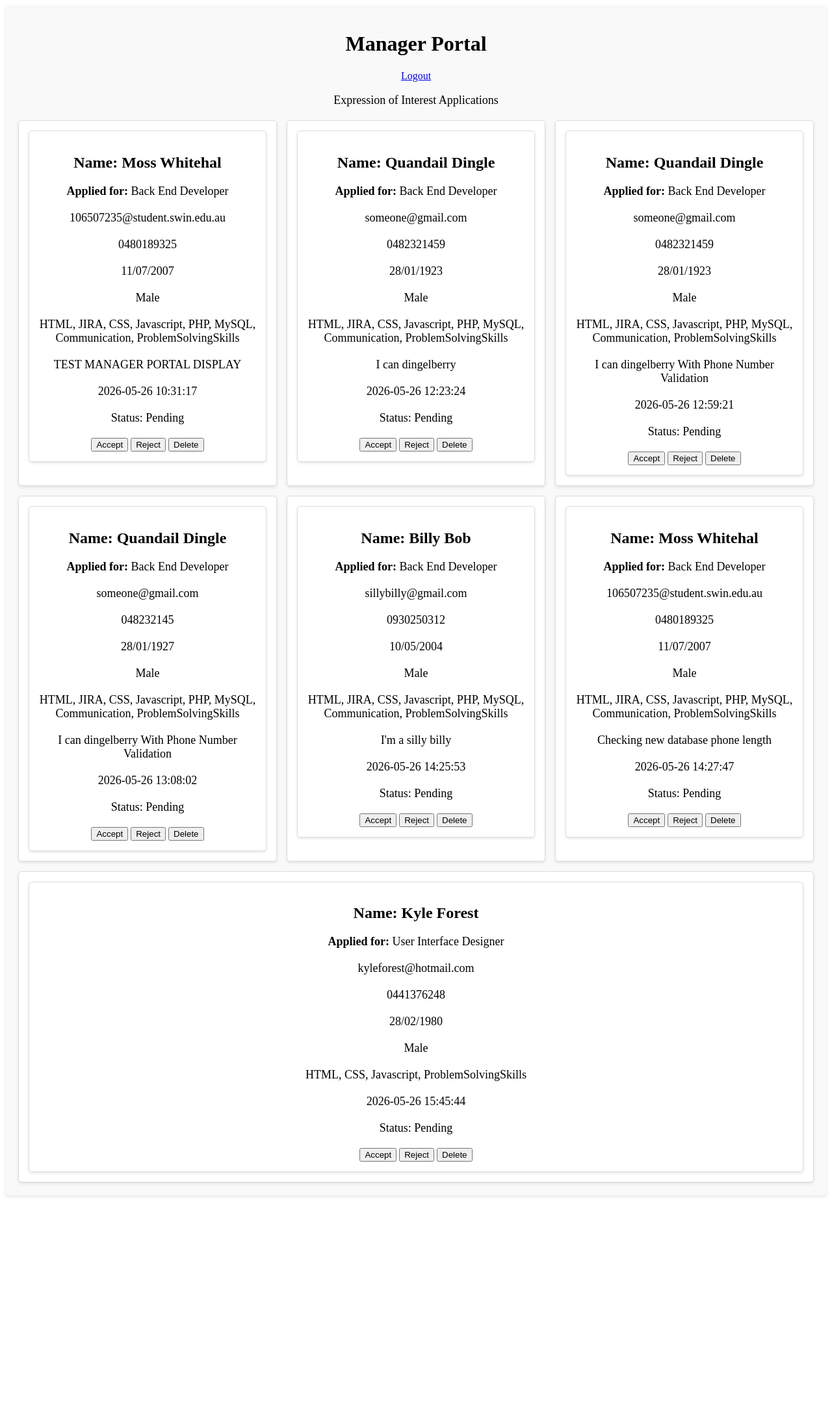
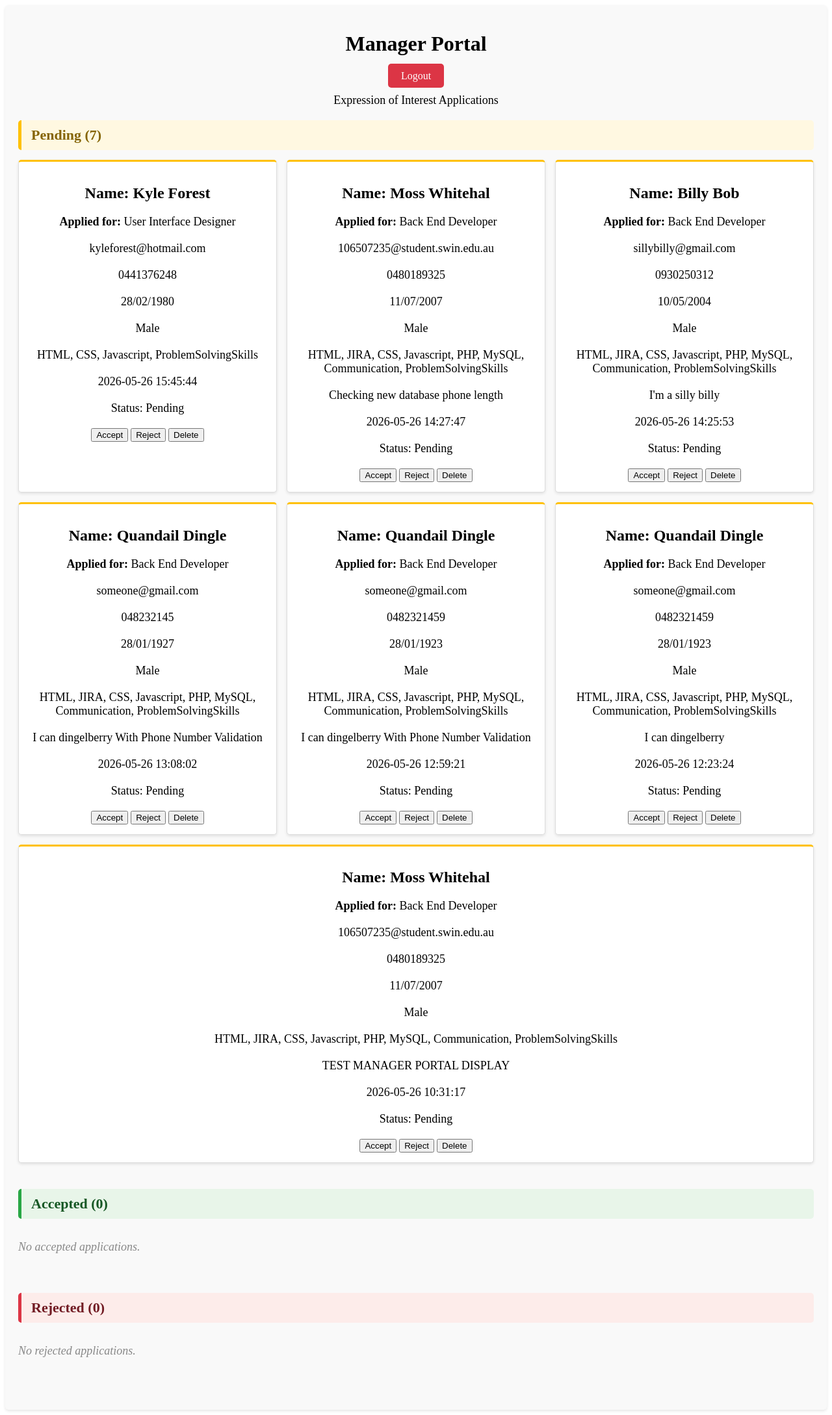
Before and after one commit to Reave2323/WTPGroup05Part2, a PHP site: page /WTP/manage.php in a window 1280 px wide. Shown: the whole page at 65% size. Before the commit the page ends 1842 px from the top, so only its background shows below. Run offline with PHP 8.4, Linux system fonts and the light colour scheme; a user stored in the database is signed in; data comes from the database, SQL or seed files in the repository; data that the repository does not hold is empty.

Commit message:
Seperated applications by status | added styling to manage.php sections

```diff
--- a/manage.php
+++ b/manage.php
@@ -26,8 +26,27 @@ if ($_SERVER['REQUEST_METHOD'] === 'POST' && isset($_POST['action']) && isset($_
     }
 }
 
-$query = "SELECT * FROM eoi";
+$query = "SELECT * FROM eoi ORDER BY post_date DESC";
 $applications = mysqli_query($conn, $query);
+
+// Separate applications by status
+$pending = [];
+$accepted = [];
+$rejected = [];
+
+while ($row = mysqli_fetch_assoc($applications)) {
+    $jobQuery = "SELECT job_name FROM jobslisting WHERE reference_number = " . $row['reference_number'];
+    $jobResult = mysqli_query($conn, $jobQuery);
+    $job = mysqli_fetch_assoc($jobResult);
+    $row['job_name'] = $job ? $job['job_name'] : 'Unknown';
+
+    if ($row['Status'] == 1)
+        $pending[] = $row;
+    else if ($row['Status'] == 2)
+        $accepted[] = $row;
+    else if ($row['Status'] == 3)
+        $rejected[] = $row;
+}
 
 ?>
 
@@ -50,78 +69,92 @@ $applications = mysqli_query($conn, $query);
                 <a href="logout.php" class="logout-button">Logout</a>
             </div>
             <p>Expression of Interest Applications</p>
-            <div class="applications-container">
-                <?php
-                while ($row = mysqli_fetch_assoc($applications)) {
-                    if ($row["Status"] == 1) {
-                        echo "<div class='application-card pending'>";
-                        echo "<div class='application-card'>";
-                        echo "<h2> Name: " . htmlspecialchars($row['fname']) . " " . htmlspecialchars($row['lname']) . "</h2>";
-                        $query = "SELECT job_name FROM jobslisting WHERE reference_number = " . $row['reference_number'];
-                        $result = mysqli_query($conn, $query);
-                        $job = mysqli_fetch_assoc($result);
-                        echo "<p><strong>Applied for:</strong> " . htmlspecialchars($job['job_name']) . "</p>";
-                        echo "<p>" . htmlspecialchars($row['email']) . "</p>";
-                        echo "<p>" . htmlspecialchars($row['phone']) . "</p>";
-                        echo "<p>" . htmlspecialchars($row["dob"]) . "</p>";
-                        echo "<p>" . htmlspecialchars($row["gender"]) . "</p>";
-                        echo "<p>" . htmlspecialchars($row["address"]) . "</p>";
-                        echo "<p>" . htmlspecialchars($row["state"]) . "</p>";
-                        echo "<p>" . htmlspecialchars($row["skills"]) . "</p>";
-                        echo "<p>" . htmlspecialchars($row["other_skills"]) . "</p>";
-                        echo "<p>" . htmlspecialchars($row["post_date"]) . "</p>";
-                        echo "<p class='status-pending'> Status: Pending </p>";
-                        echo "<form method='post' action='manage.php'>
-                                <input type='hidden' name='edit-id' value='" . $row['id'] . "'>
-                                <button type='submit' name='action' value='accept'>Accept</button>
-                                <button type='submit' name='action' value='reject'>Reject</button>
-                                <button type='submit' name='action' value='delete'>Delete</button>
-                            </form>";
-                        echo "</div>";
-                        echo "</div>";
-                    } else if ($row["Status"] == 2) {
-                        echo "<div class='application-card accepted'>";
-                        echo "<div class='application-card'>";
-                        echo "<h2> Name: " . htmlspecialchars($row['fname']) . " " . htmlspecialchars($row['lname']) . "</h2>";
-                        $query = "SELECT job_name FROM jobslisting WHERE reference_number = " . $row['reference_number'];
-                        $result = mysqli_query($conn, $query);
-                        $job = mysqli_fetch_assoc($result);
-                        echo "<p><strong>Applied for:</strong> " . htmlspecialchars($job['job_name']) . "</p>";
-                        echo "<p>" . htmlspecialchars($row['email']) . "</p>";
-                        echo "<p>" . htmlspecialchars($row['phone']) . "</p>";
-                        echo "<p>" . htmlspecialchars($row["address"]) . "</p>";
-                        echo "<p>" . htmlspecialchars($row["state"]) . "</p>";
-                        echo "<p class='status-accepted'> Status: Accepted </p>";
-                        echo "<form method='post' action='manage.php'>
-                                <input type='hidden' name='edit-id' value='" . $row['id'] . "'>
-                                <button type='submit' name='action' value='pending'>Pending</button>
-                                <button type='submit' name='action' value='reject'>Reject</button>
-                                <button type='submit' name='action' value='delete'>Delete</button>
-                            </form>";
-                        echo "</div>";
-                        echo "</div>";
-                    } else if ($row["Status"] == 3) {
-                        echo "<div class='application-card rejected'>";
-                        echo "<div class='application-card'>";
-                        echo "<h2> Name: " . htmlspecialchars($row['fname']) . " " . htmlspecialchars($row['lname']) . "</h2>";
-                        $query = "SELECT job_name FROM jobslisting WHERE reference_number = " . $row['reference_number'];
-                        $result = mysqli_query($conn, $query);
-                        $job = mysqli_fetch_assoc($result);
-                        echo "<p><strong>Applied for:</strong> " . htmlspecialchars($job['job_name']) . "</p>";
-                        echo "<p>" . htmlspecialchars($row['email']) . "</p>";
-                        echo "<p>" . htmlspecialchars($row['phone']) . "</p>";
-                        echo "<p class='status-rejected'> Status: Rejected </p>";
-                        echo "<form method='post' action='manage.php'>
-                                <input type='hidden' name='edit-id' value='" . $row['id'] . "'>
-                                <button type='submit' name='action' value='accept'>Accept</button>
-                                <button type='submit' name='action' value='pending'>Pending</button>
-                                <button type='submit' name='action' value='delete'>Delete</button>
-                            </form>";
-                        echo "</div>";
-                        echo "</div>";
-                    }
-                }
-                ?>
+
+            <div class="status-section">
+                <h2 class="section-heading pending-heading">Pending (<?php echo count($pending); ?>)</h2>
+                <div class="applications-container">
+                    <?php foreach ($pending as $row): ?>
+                        <div class="application-card pending">
+                            <h2>Name: <?php echo htmlspecialchars($row['fname']) . " " . htmlspecialchars($row['lname']); ?>
+                            </h2>
+                            <p><strong>Applied for:</strong> <?php echo htmlspecialchars($row['job_name']); ?></p>
+                            <p><?php echo htmlspecialchars($row['email']); ?></p>
+                            <p><?php echo htmlspecialchars($row['phone']); ?></p>
+                            <p><?php echo htmlspecialchars($row['dob']); ?></p>
+                            <p><?php echo htmlspecialchars($row['gender']); ?></p>
+                            <p><?php echo htmlspecialchars($row['address']); ?></p>
+                            <p><?php echo htmlspecialchars($row['state']); ?></p>
+                            <p><?php echo htmlspecialchars($row['skills']); ?></p>
+                            <p><?php echo htmlspecialchars($row['other_skills']); ?></p>
+                            <p><?php echo htmlspecialchars($row['post_date']); ?></p>
+                            <p class="status-pending">Status: Pending</p>
+                            <form method="post" action="manage.php">
+                                <input type="hidden" name="edit-id" value="<?php echo $row['id']; ?>">
+                                <button type="submit" name="action" value="accept">Accept</button>
+                                <button type="submit" name="action" value="reject">Reject</button>
+                                <button type="submit" name="action" value="delete">Delete</button>
+                            </form>
+                        </div>
+                    <?php endforeach; ?>
+                    <?php if (empty($pending)): ?>
+                        <p class="no-applications">No pending applications.</p>
+                    <?php endif; ?>
+                </div>
+            </div>
+
+            <div class="status-section">
+                <!-- Each section outlines the display for each type of application status -->
+                <!-- Two classes are used for styling, one for style of all sections, one for specific section -->
+                <h2 class="section-heading accepted-heading">Accepted (<?php echo count($accepted); ?>)</h2>
+                <div class="applications-container">
+                    <?php foreach ($accepted as $row): ?>
+                        <div class="application-card accepted">
+                            <h2>Name: <?php echo htmlspecialchars($row['fname']) . " " . htmlspecialchars($row['lname']); ?>
+                            </h2>
+                            <p><strong>Applied for:</strong> <?php echo htmlspecialchars($row['job_name']); ?></p>
+                            <p><?php echo htmlspecialchars($row['email']); ?></p>
+                            <p><?php echo htmlspecialchars($row['phone']); ?></p>
+                            <p><?php echo htmlspecialchars($row['address']); ?></p>
+                            <p><?php echo htmlspecialchars($row['state']); ?></p>
+                            <p class="status-accepted">Status: Accepted</p>
+                            <form method="post" action="manage.php">
+                                <input type="hidden" name="edit-id" value="<?php echo $row['id']; ?>">
+                                <button type="submit" name="action" value="pending">Pending</button>
+                                <button type="submit" name="action" value="reject">Reject</button>
+                                <button type="submit" name="action" value="delete">Delete</button>
+                            </form>
+                        </div>
+                    <?php endforeach; ?>
+                    <!-- If there are not applications of a certain status, a message is displayed to indicate this -->
+                    <?php if (empty($accepted)): ?>
+                        <p class="no-applications">No accepted applications.</p>
+                    <?php endif; ?>
+                </div>
+            </div>
+
+            <div class="status-section">
+                <h2 class="section-heading rejected-heading">Rejected (<?php echo count($rejected); ?>)</h2>
+                <div class="applications-container">
+                    <?php foreach ($rejected as $row): ?>
+                        <div class="application-card rejected">
+                            <h2>Name: <?php echo htmlspecialchars($row['fname']) . " " . htmlspecialchars($row['lname']); ?>
+                            </h2>
+                            <p><strong>Applied for:</strong> <?php echo htmlspecialchars($row['job_name']); ?></p>
+                            <p><?php echo htmlspecialchars($row['email']); ?></p>
+                            <p><?php echo htmlspecialchars($row['phone']); ?></p>
+                            <p class="status-rejected">Status: Rejected</p>
+                            <form method="post" action="manage.php">
+                                <input type="hidden" name="edit-id" value="<?php echo $row['id']; ?>">
+                                <button type="submit" name="action" value="accept">Accept</button>
+                                <button type="submit" name="action" value="pending">Pending</button>
+                                <button type="submit" name="action" value="delete">Delete</button>
+                            </form>
+                        </div>
+                    <?php endforeach; ?>
+                    <?php if (empty($rejected)): ?>
+                        <p class="no-applications">No rejected applications.</p>
+                    <?php endif; ?>
+                </div>
             </div>
         </div>
     </div>
--- a/style/manage.css
+++ b/style/manage.css
@@ -13,28 +13,23 @@
 	margin-bottom: 20px;
 }
 
-details {
-	position: relative;
-}
-details summary {
-	cursor: pointer;
-	list-style: none;
-}
-details ul {
-	display: none;
-	position: absolute;
-	list-style: none;
-}
-details[open] ul {
-	display: block;
-}
-
 .manager-portal::after {
 	content: "";
 	display: table;
 	clear: both;
 }
 
+.logout-button {
+	background-color: #dc3545;
+	color: #fff;
+	border: none;
+	padding: 10px 20px;
+	border-radius: 5px;
+	cursor: pointer;
+	transition: background-color 0.3s ease;
+	text-decoration: none;
+}
+/* Job listings style */
 .jobs-list {
 	float: left;
 	width: 48%;
@@ -42,11 +37,6 @@ details[open] ul {
 	text-align: left;
 }
 
-.applications-list {
-	float: right;
-	width: 48%;
-	text-align: left;
-}
 .subtitle {
 	font-size: 20px;
 	font-weight: bold;
@@ -54,11 +44,53 @@ details[open] ul {
 	margin-bottom: 10px;
 }
 
+.applications-list {
+	float: right;
+	width: 48%;
+	text-align: left;
+}
+/* Styles for the application management section */
 .applications-container {
 	display: flex;
 	flex-wrap: wrap;
 	gap: 15px;
 	width: 100%;
+}
+
+.status-section {
+	margin-bottom: 40px;
+}
+
+.section-heading {
+	font-size: 22px;
+	font-weight: bold;
+	padding: 10px 15px;
+	border-radius: 5px;
+	margin-bottom: 15px;
+	text-align: left;
+}
+
+.pending-heading {
+	background-color: #fff8e1;
+	color: #856404;
+	border-left: 5px solid #ffc107;
+}
+
+.accepted-heading {
+	background-color: #e8f5e9;
+	color: #155724;
+	border-left: 5px solid #28a745;
+}
+
+.rejected-heading {
+	background-color: #fdecea;
+	color: #721c24;
+	border-left: 5px solid #dc3545;
+}
+
+.no-applications {
+	color: #888;
+	font-style: italic;
 }
 
 .application-card {
@@ -71,3 +103,15 @@ details[open] ul {
 	min-width: 200px;
 	text-align: left;
 }
+
+.application-card.pending {
+	border-top: 3px solid #ffc107;
+}
+
+.application-card.accepted {
+	border-top: 3px solid #28a745;
+}
+
+.application-card.rejected {
+	border-top: 3px solid #dc3545;
+}
```
